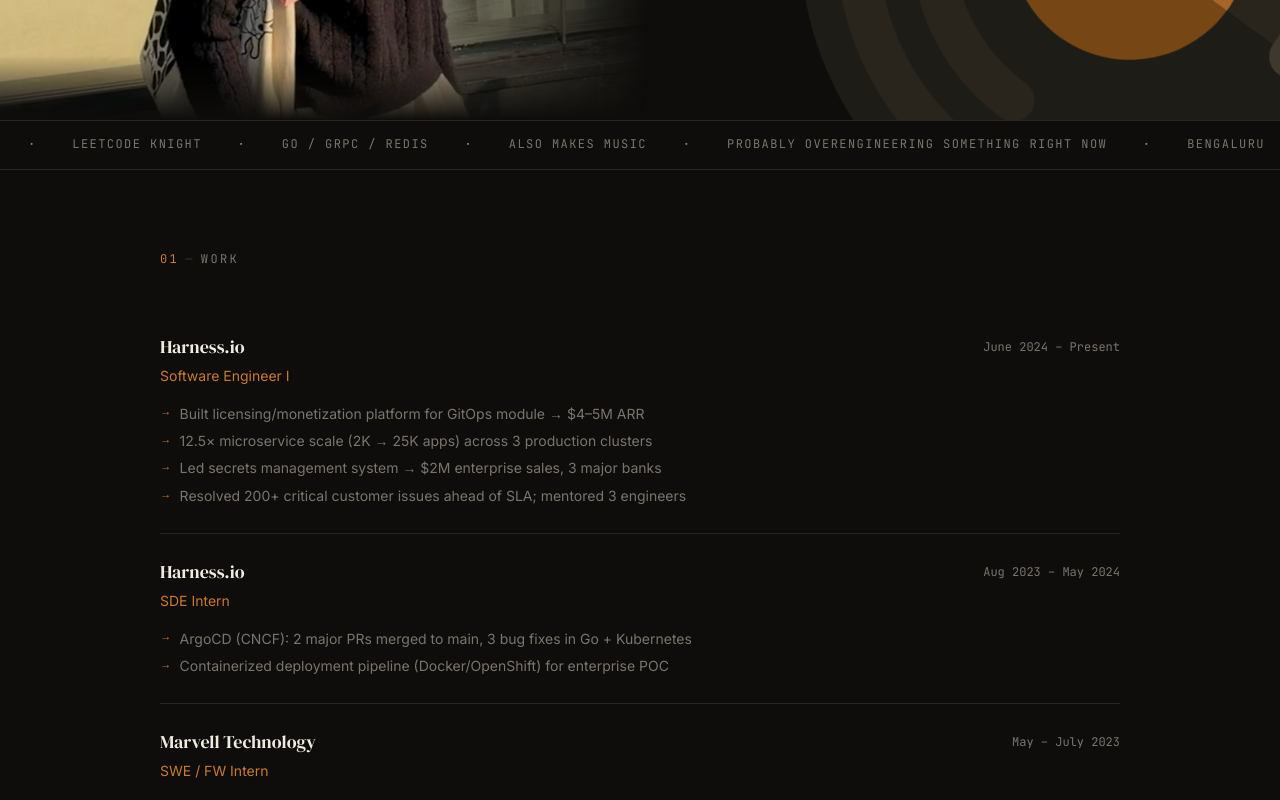
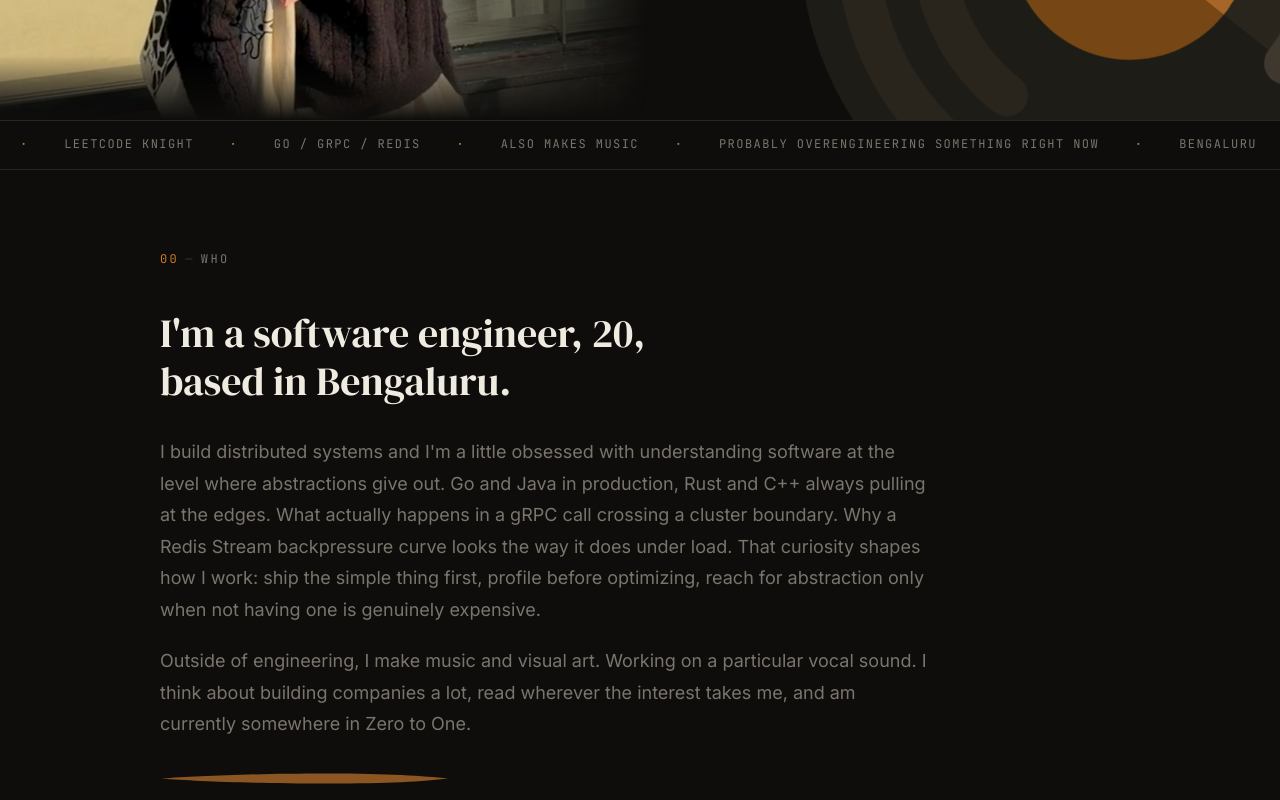
Before and after one commit to ashinsabu/ashinsabu.com, a React (Vite) app: page / in a window 1280 px wide. Shown: the part 680-1480 px from the top of the page. Built offline with nearby package versions, Linux system fonts and the light colour scheme.

Commit message:
coolsies

```diff
--- /dev/null
+++ b/src/components/sections/About.jsx
@@ -0,0 +1,93 @@
+import { useState, useEffect, useRef } from 'react';
+import SectionLabel from '../ui/SectionLabel';
+import { about } from '../../data/content';
+import '../../styles/components/About.css';
+
+
+function About({ aboutP1, aboutP2 }) {
+  const [visible, setVisible] = useState(false);
+  const [typed, setTyped] = useState('');
+  const [typingDone, setTypingDone] = useState(false);
+  const sectionRef = useRef(null);
+
+  const p1 = aboutP1 || about.paragraphs[0];
+  const p2 = aboutP2 || about.paragraphs[1];
+  const ledeEnd = p1.indexOf('. ') + 1;
+  const lede = p1.slice(0, ledeEnd);
+  const rest = p1.slice(ledeEnd).trim();
+
+  useEffect(() => {
+    const observer = new IntersectionObserver(
+      ([entry]) => { if (entry.isIntersecting) { setVisible(true); observer.disconnect(); } },
+      { threshold: 0.15 }
+    );
+    if (sectionRef.current) observer.observe(sectionRef.current);
+    return () => observer.disconnect();
+  }, []);
+
+  useEffect(() => {
+    if (!visible) return;
+    let interval;
+    const startDelay = setTimeout(() => {
+      let i = 0;
+      interval = setInterval(() => {
+        i++;
+        setTyped(lede.slice(0, i));
+        if (i >= lede.length) {
+          clearInterval(interval);
+          setTypingDone(true);
+        }
+      }, 28);
+    }, 300);
+    return () => { clearTimeout(startDelay); clearInterval(interval); };
+  }, [visible, lede]);
+
+  return (
+    <section className="about" id="about" ref={sectionRef}>
+      <div className="about-inner">
+        <SectionLabel number="00" title="who" />
+        <div className="about-body">
+          <p className="about-lede">
+            {typed}
+            {visible && (
+              <span
+                className={`about-cursor${typingDone ? ' about-cursor--done' : ''}`}
+                aria-hidden="true"
+              />
+            )}
+          </p>
+          <p
+            className={`about-para${typingDone ? ' about-para--visible' : ''}`}
+            style={{ transitionDelay: typingDone ? '0.1s' : '0s' }}
+          >
+            {rest}
+          </p>
+          <p
+            className={`about-para${typingDone ? ' about-para--visible' : ''}`}
+            style={{ transitionDelay: typingDone ? '0.3s' : '0s' }}
+          >
+            {p2}
+          </p>
+
+          {/* Paint stroke — draws after body text fades in */}
+          <svg
+            className={`about-stroke${typingDone ? ' about-stroke--drawn' : ''}`}
+            viewBox="0 0 290 13"
+            width="290"
+            height="13"
+            xmlns="http://www.w3.org/2000/svg"
+            aria-hidden="true"
+          >
+            <path
+              d="M 1,6.5 C 35,4.5 85,1.5 168,1.5 C 228,1.5 264,4 288,6.5 C 264,9.5 228,11.5 168,11.5 C 85,11.5 35,9 1,6.5 Z"
+              fill="var(--accent)"
+              fillOpacity="0.68"
+            />
+          </svg>
+        </div>
+      </div>
+    </section>
+  );
+}
+
+export default About;
--- a/src/data/content.js
+++ b/src/data/content.js
@@ -3,6 +3,18 @@
   title: 'Software Engineer',
   company: 'Harness.io',
   email: 'ashin.sabu3@gmail.com',
+};
+
+const _dob = new Date(2002, 10, 10); // Nov 10 2002 (month is 0-indexed)
+const _today = new Date();
+const _age = _today.getFullYear() - _dob.getFullYear()
+  - (_today < new Date(_today.getFullYear(), 10, 10) ? 1 : 0);
+
+export const about = {
+  paragraphs: [
+    `I'm a software engineer, ${_age}, based in Bengaluru. I build distributed systems and I'm a little obsessed with understanding software at the level where abstractions give out. Go and Java in production, Rust and C++ always pulling at the edges. What actually happens in a gRPC call crossing a cluster boundary. Why a Redis Stream backpressure curve looks the way it does under load. That curiosity shapes how I work: ship the simple thing first, profile before optimizing, reach for abstraction only when not having one is genuinely expensive.`,
+    "Outside of engineering, I make music and visual art. Working on a particular vocal sound. I think about building companies a lot, read wherever the interest takes me, and am currently somewhere in Zero to One.",
+  ],
 };
 
 export const projects = [
--- a/src/hooks/useOverrides.js
+++ b/src/hooks/useOverrides.js
@@ -9,10 +9,11 @@
 
   useEffect(() => {
     let cancelled = false;
+    let timedOut = false;
 
-    // After 1s, give up waiting and show defaults
+    // After 1s, give up and show defaults — any late RTDB response is ignored
     const timeout = setTimeout(() => {
-      if (!cancelled) setReady(true);
+      if (!cancelled) { timedOut = true; setReady(true); }
     }, 1000);
 
     async function load() {
@@ -21,7 +22,8 @@
         const { getDatabase, ref, get } = await import('firebase/database');
         const db = getDatabase(mod.app);
         const snap = await get(ref(db, 'ov/data'));
-        if (!cancelled && snap.exists()) {
+        // Discard result if timeout already fired — prevents late flash
+        if (!cancelled && !timedOut && snap.exists()) {
           setOverrides(snap.val());
         }
       } catch {
--- a/src/pages/Home.jsx
+++ b/src/pages/Home.jsx
@@ -1,22 +1,50 @@
 import Header from '../components/Header';
 import Hero from '../components/sections/Hero';
 import Marquee from '../components/ui/Marquee';
+import About from '../components/sections/About';
 import Work from '../components/sections/Work';
 import Built from '../components/sections/Built';
 import Creative from '../components/sections/Creative';
 import Contact from '../components/sections/Contact';
 import Footer from '../components/layout/Footer';
+import { useState } from 'react';
 import { useOverrides } from '../hooks/useOverrides';
 import vinylSvg from '../assets/icons/vinyl.svg';
 
+const LOADER_PHRASES = [
+  // vinyl / music / guitar (~50%)
+  'side a.',
+  'side b.',
+  'dropping the needle.',
+  'tuning the e string.',
+  'warming the tubes.',
+  'cueing up.',
+  'finding the groove.',
+  'lifting the arm.',
+  'track one.',
+  // everything else
+  'one moment.',
+  'waking up.',
+  'give it a beat.',
+  'almost.',
+  'bear with me.',
+  'getting there.',
+  'hold.',
+  'just a sec.',
+  'in a moment.',
+];
+
 function Home() {
   const { overrides, ready } = useOverrides();
+  const [phrase] = useState(
+    () => LOADER_PHRASES[Math.floor(Math.random() * LOADER_PHRASES.length)]
+  );
 
   if (!ready) {
     return (
       <div className="page-loader">
         <img src={vinylSvg} className="loader-vinyl" alt="" />
-        <p className="loader-text">side a.</p>
+        <p className="loader-text">{phrase}</p>
       </div>
     );
   }
@@ -27,6 +55,7 @@
       <main>
         <Hero heroBio={overrides.hero_bio} heroRole={overrides.hero_role} />
         <Marquee />
+        <About aboutP1={overrides.about_p1} aboutP2={overrides.about_p2} />
         <Work />
         <Built />
         <Creative creativeBio={overrides.creative_bio} />
--- a/src/pages/Studio.jsx
+++ b/src/pages/Studio.jsx
@@ -297,6 +297,30 @@
         </div>
 
         <section className="studio-section">
+          <label className="studio-section-title">About — paragraph 1</label>
+          <p className="studio-hint">The technical intro paragraph in the Who section.</p>
+          <textarea
+            className="studio-textarea"
+            rows={5}
+            value={overrides.about_p1 || ''}
+            onChange={e => setOverrides(prev => ({ ...prev, about_p1: e.target.value }))}
+            placeholder="I'm a software engineer at Harness.io..."
+          />
+        </section>
+
+        <section className="studio-section">
+          <label className="studio-section-title">About — paragraph 2</label>
+          <p className="studio-hint">The personal paragraph in the Who section.</p>
+          <textarea
+            className="studio-textarea"
+            rows={4}
+            value={overrides.about_p2 || ''}
+            onChange={e => setOverrides(prev => ({ ...prev, about_p2: e.target.value }))}
+            placeholder="Outside of engineering, I make music and visual art..."
+          />
+        </section>
+
+        <section className="studio-section">
           <label className="studio-section-title">Role label</label>
           <p className="studio-hint">Above your name in the hero. Update when title or company changes.</p>
           <input
--- /dev/null
+++ b/src/styles/components/About.css
@@ -0,0 +1,83 @@
+.about {
+  padding: 5rem 2rem;
+  border-bottom: 1px solid var(--rule);
+}
+
+.about-inner {
+  max-width: 960px;
+  margin: 0 auto;
+}
+
+/* ── Lede ──────────────────────────────────────── */
+.about-lede {
+  font-family: var(--font-display);
+  font-size: clamp(1.75rem, 3.5vw, 2.5rem);
+  color: var(--ink);
+  line-height: 1.2;
+  max-width: 28ch;
+  margin-bottom: 1.75rem;
+  min-height: 1.2em; /* hold space before typing starts */
+}
+
+/* ── Cursor ────────────────────────────────────── */
+.about-cursor {
+  display: inline-block;
+  width: 2px;
+  height: 0.82em;
+  background: var(--accent);
+  margin-left: 2px;
+  vertical-align: text-bottom;
+  animation: cursorBlink 0.6s step-end infinite;
+}
+
+.about-cursor--done {
+  animation: cursorDone 1.4s ease forwards;
+}
+
+@keyframes cursorBlink {
+  0%, 100% { opacity: 1; }
+  50%       { opacity: 0; }
+}
+
+@keyframes cursorDone {
+  0%   { opacity: 1; }
+  14%  { opacity: 0; }
+  28%  { opacity: 1; }
+  42%  { opacity: 0; }
+  56%  { opacity: 1; }
+  70%  { opacity: 0; }
+  100% { opacity: 0; }
+}
+
+/* ── Body paragraphs ───────────────────────────── */
+.about-para {
+  font-family: var(--font-body);
+  font-size: var(--text-lg);
+  color: var(--ink-muted);
+  line-height: 1.75;
+  max-width: 68ch;
+  opacity: 0;
+  transition: opacity 0.5s ease;
+}
+
+.about-para + .about-para {
+  margin-top: 1.25rem;
+}
+
+.about-para--visible {
+  opacity: 1;
+}
+
+
+/* ── Paint stroke ──────────────────────────────── */
+.about-stroke {
+  display: block;
+  margin-top: 2rem;
+  clip-path: inset(0 100% 0 0);
+  transition: clip-path 0s;
+}
+
+.about-stroke--drawn {
+  clip-path: inset(0 0% 0 0);
+  transition: clip-path 1.1s cubic-bezier(0.16, 1, 0.3, 1) 0.9s;
+}
```
